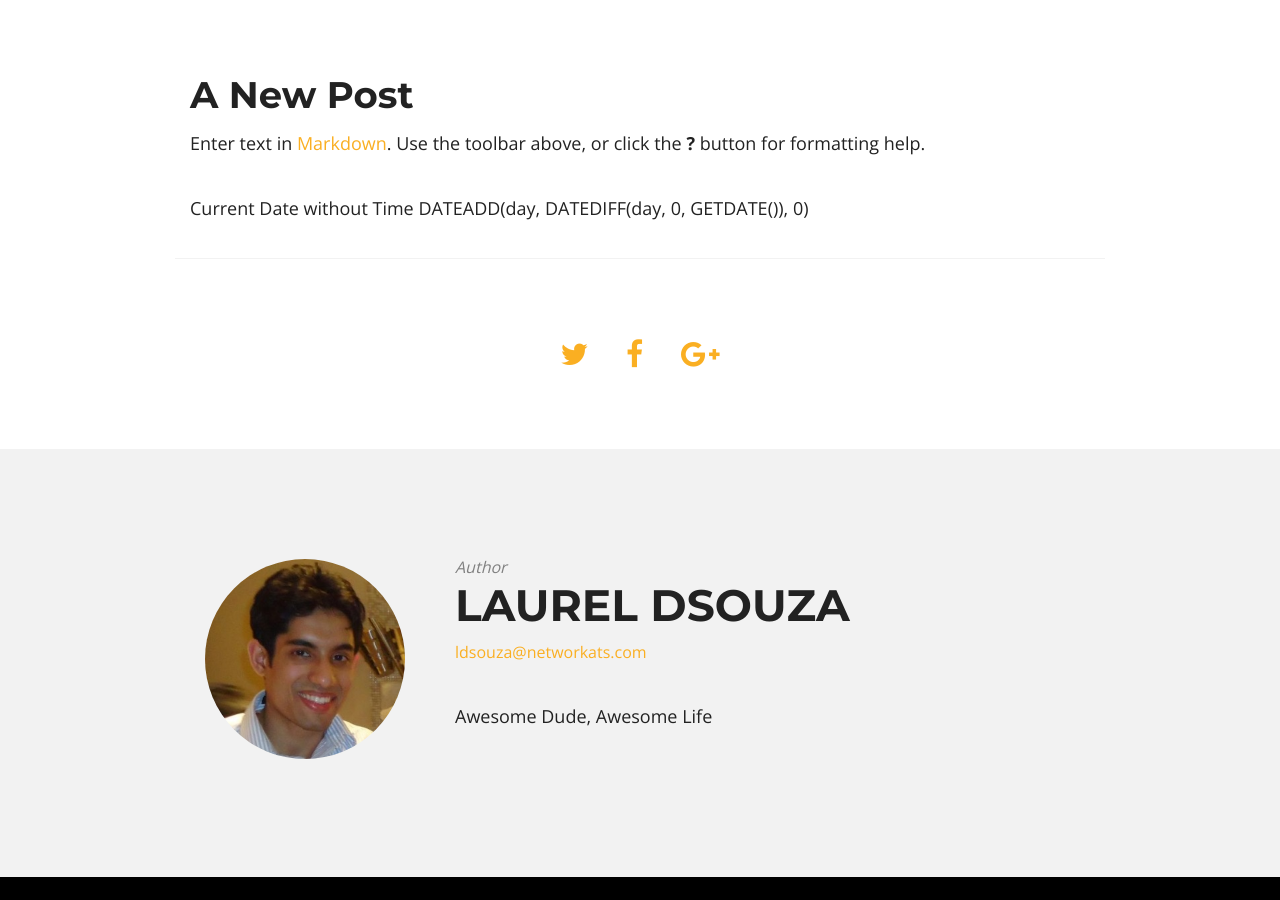
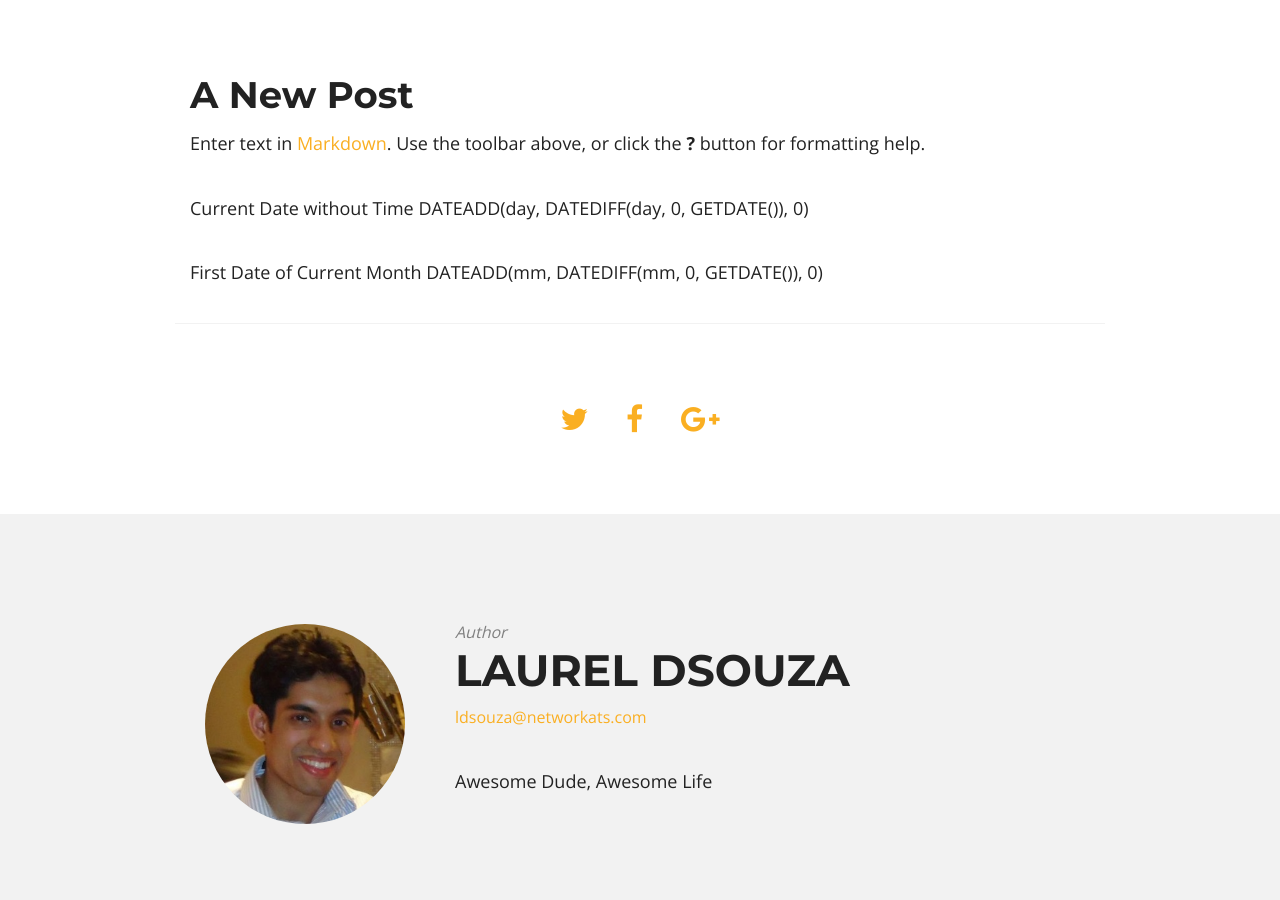
Before and after one commit to ldsouza/ldsouza.github.io, a Jekyll site: the page built from _posts/2016-10-06-sql-date-queries-cheatsheet.md, in a window 1280 px wide and 900 px high, scrolled down 463 px. Built offline with Jekyll 4.4.1, drawn with Linux system fonts in a browser that asks for light colours; nearby versions of some CDN libraries.

Commit message:
Updated 2016-10-06-sql-date-queries-cheatsheet.md

```diff
--- a/_posts/2016-10-06-sql-date-queries-cheatsheet.md
+++ b/_posts/2016-10-06-sql-date-queries-cheatsheet.md
@@ -12,3 +12,6 @@ Enter text in [Markdown](http://daringfireball.net/projects/markdown/). Use the
 
 Current Date without Time
 DATEADD(day, DATEDIFF(day, 0, GETDATE()), 0)
+
+First Date of Current Month
+DATEADD(mm, DATEDIFF(mm, 0, GETDATE()), 0)
```
